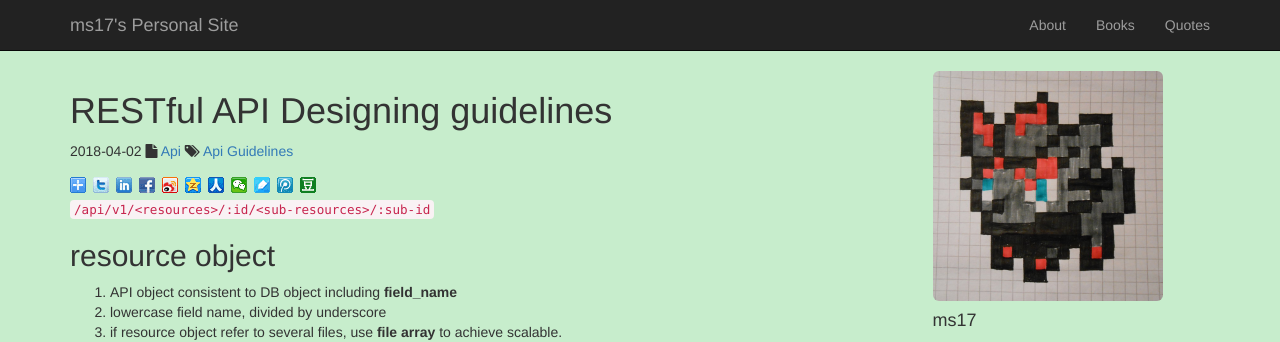
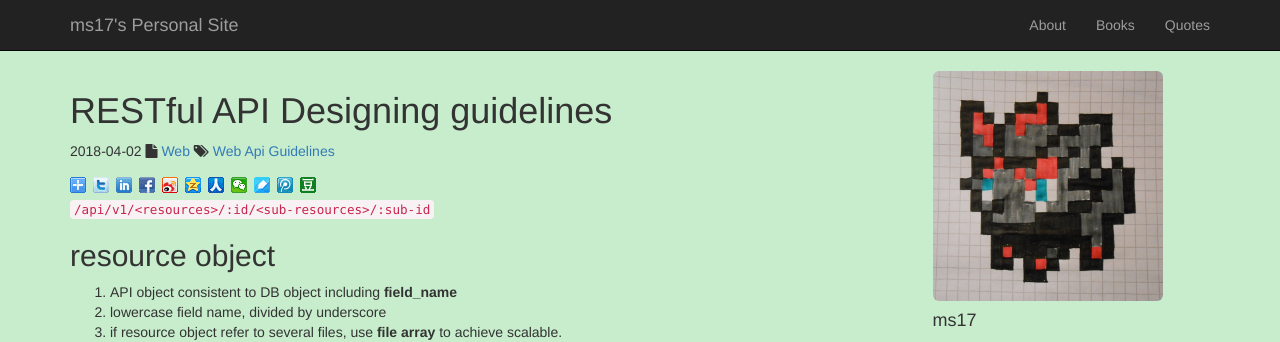
Before and after one commit to greenwichmt/greenwichmt.github.io, a Jekyll site: the page built from _posts/2018-04-02-api-design-guidelines.md, in a window 1280 px wide and 900 px high. Shown: the top 342 px of the window. Built offline with Jekyll 4.4.1, drawn with Linux system fonts in a browser that asks for light colours.

Commit message:
modi tags

```diff
--- a/_posts/2018-04-02-api-design-guidelines.md
+++ b/_posts/2018-04-02-api-design-guidelines.md
@@ -4,8 +4,8 @@ title: RESTful API Designing guidelines
 date: 2018-04-02 06:30
 author: admin
 comments: true
-categories: [Api]
-tags: [Api,Guidelines]
+categories: [Web]
+tags: [Web,Api,Guidelines]
 ---
 
 `/api/v1/<resources>/:id/<sub-resources>/:sub-id`
```
Also changed, not shown: _posts/2009-12-19-difference-of-uri-url-urn.md (+2 -2 lines), _posts/2018-01-23-shorten-long-links.md (+2 -2 lines).
